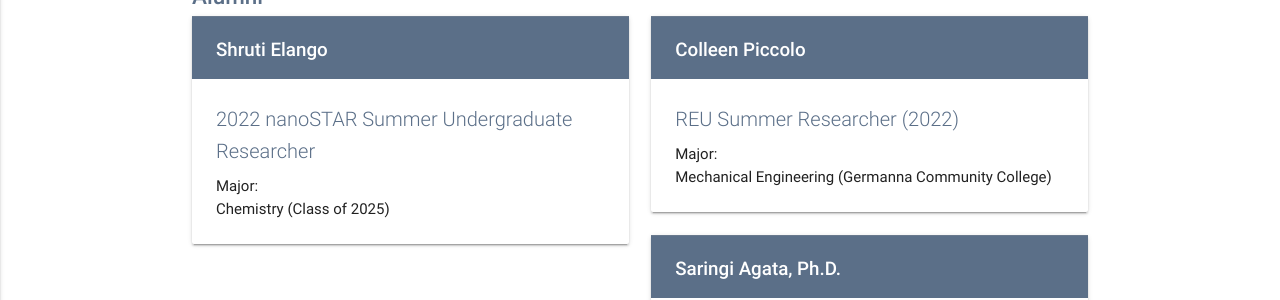
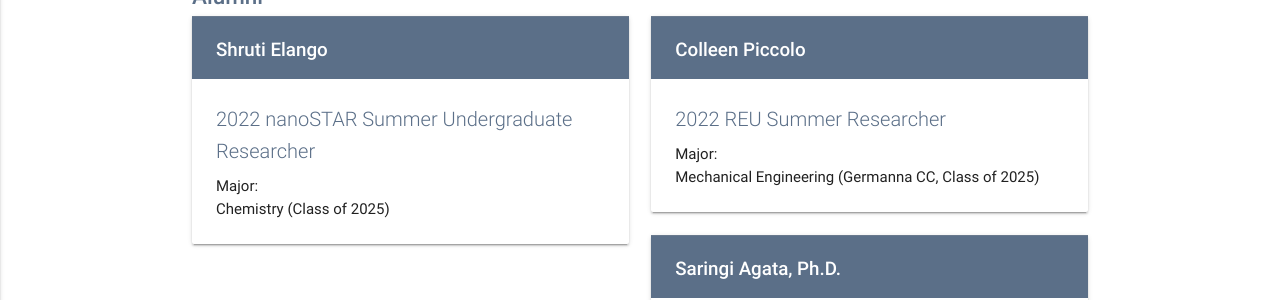
Before and after one commit to geisegroup/geisegroup.github.io, a Jekyll site: the page built from people.md, in a window 1280 px wide and 900 px high, scrolled down 2790 px. Shown: the part 153-453 px from the top of the window. Built offline with Jekyll 4.4.1, drawn with Linux system fonts in a browser that asks for light colours; nearby versions of some CDN libraries.

Commit message:
Update piccoloColleen.html

```diff
--- a/_alumniMembers/piccoloColleen.html
+++ b/_alumniMembers/piccoloColleen.html
@@ -1,7 +1,7 @@
 ---
 name: Colleen Piccolo
-title: REU Summer Researcher (2022)
+title: 2022 REU Summer Researcher
 afterPrefix: Major
-afterText: Mechanical Engineering (Germanna Community College)
+afterText: Mechanical Engineering (Germanna CC, Class of 2025)
 orderBy: 94
 ---
```
